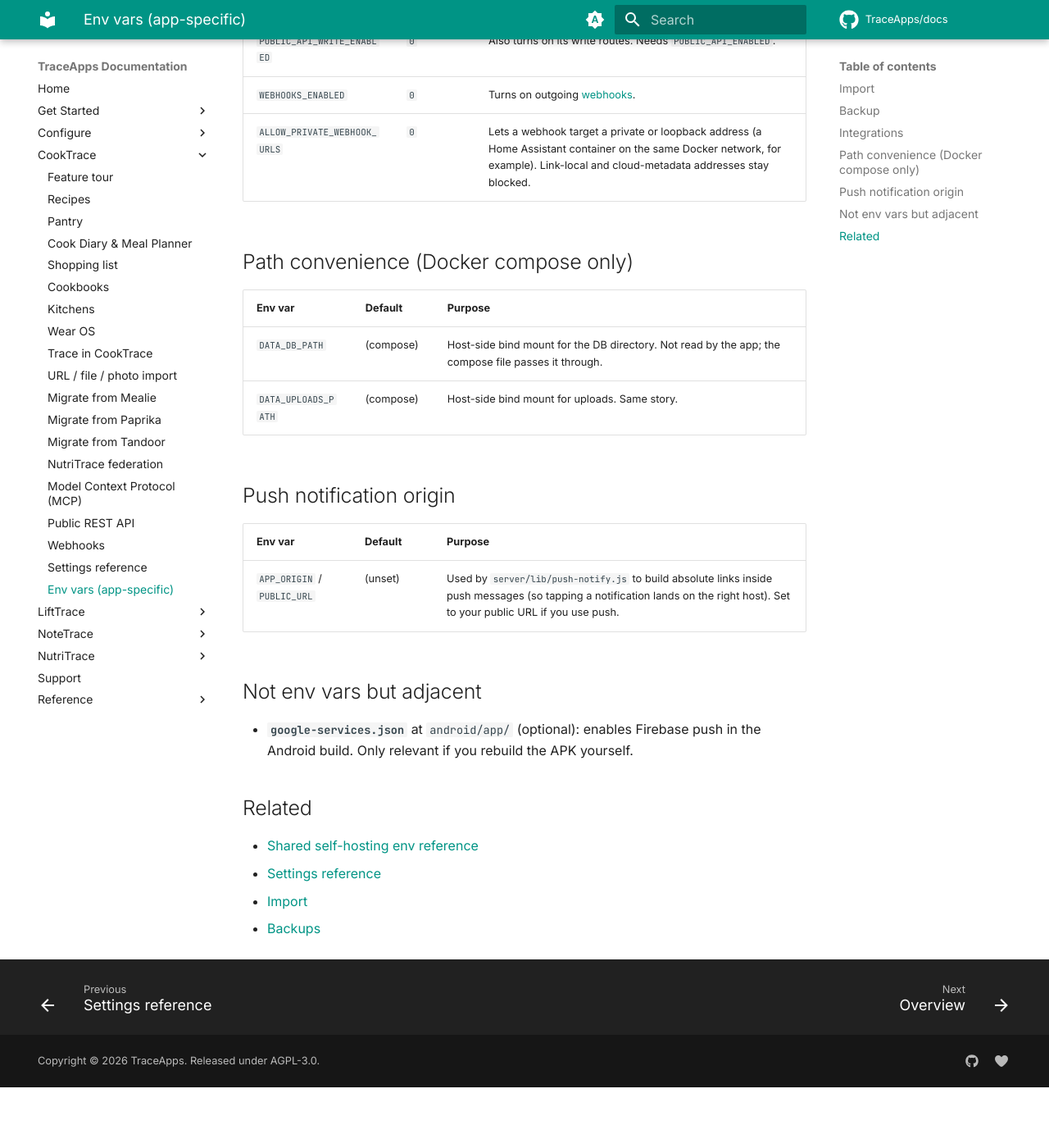
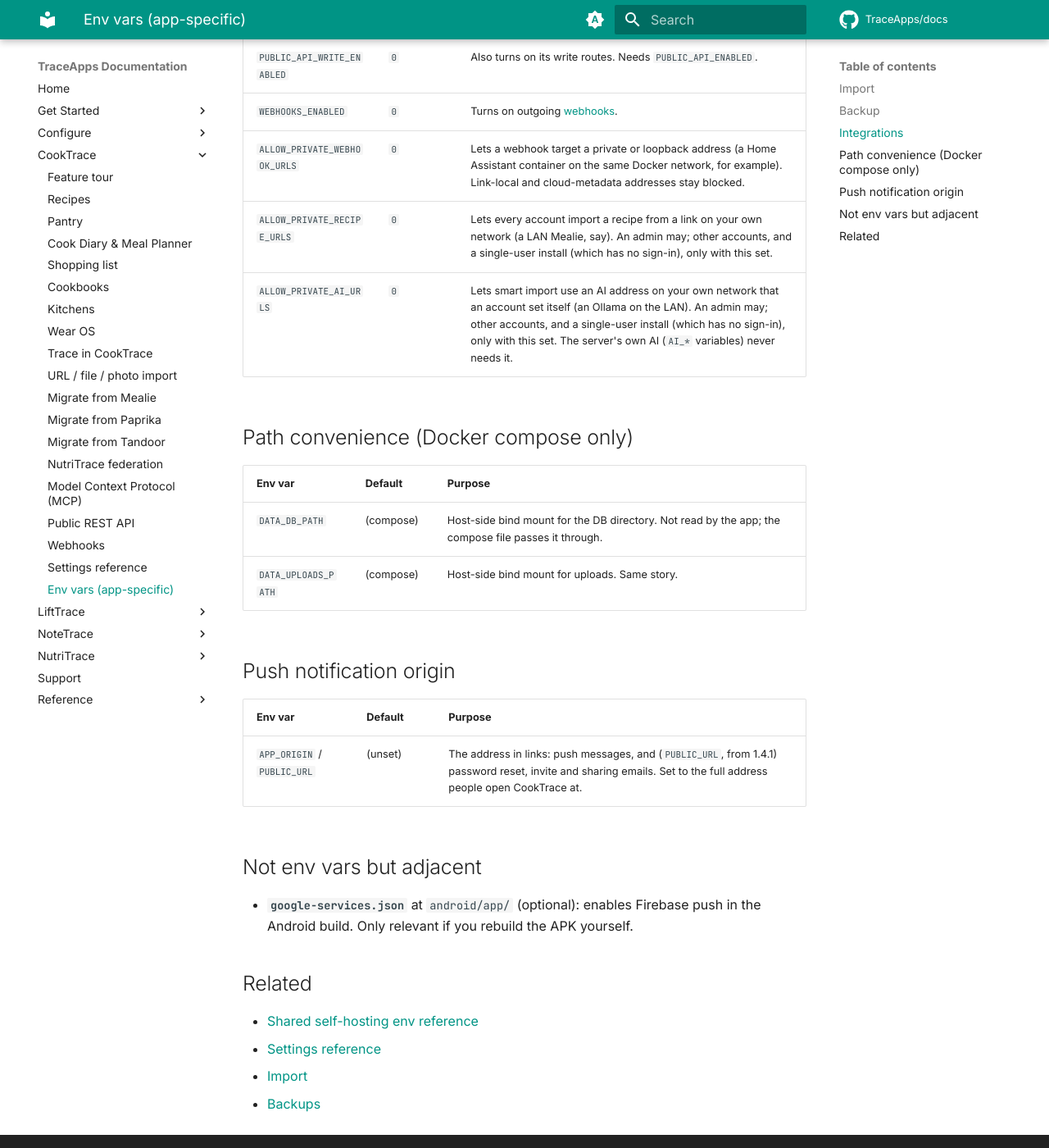
Before and after one commit to TraceApps/docs, an MkDocs documentation site: the page built from docs/cooktrace/env-vars.md, in a window 1280 px wide and 1400 px high, scrolled down 1394 px. Shown: the whole window at 82% size. Built offline with MkDocs 1.6.1 and Material for MkDocs 9.7.7, drawn with Linux system fonts in a browser that asks for light colours; comment, search, counter and statistics services are not loaded; before the commit the page ends 2720 px from its top, so only the background shows below that.

Commit message:
CookTrace 1.4.1: earlier versions of a recipe, field-by-field sync, private-address import settings, Tandoor import

```diff
--- a/docs/cooktrace/env-vars.md
+++ b/docs/cooktrace/env-vars.md
@@ -30,6 +30,8 @@ All off by default.
 | `PUBLIC_API_WRITE_ENABLED` | `0` | Also turns on its write routes. Needs `PUBLIC_API_ENABLED`. |
 | `WEBHOOKS_ENABLED` | `0` | Turns on outgoing [webhooks](webhooks.md). |
 | `ALLOW_PRIVATE_WEBHOOK_URLS` | `0` | Lets a webhook target a private or loopback address (a Home Assistant container on the same Docker network, for example). Link-local and cloud-metadata addresses stay blocked. |
+| `ALLOW_PRIVATE_RECIPE_URLS` | `0` | Lets every account import a recipe from a link on your own network (a LAN Mealie, say). An admin may; other accounts, and a single-user install (which has no sign-in), only with this set. |
+| `ALLOW_PRIVATE_AI_URLS` | `0` | Lets smart import use an AI address on your own network that an account set itself (an Ollama on the LAN). An admin may; other accounts, and a single-user install (which has no sign-in), only with this set. The server's own AI (`AI_*` variables) never needs it. |
 
 ## Path convenience (Docker compose only)
 
@@ -42,7 +44,7 @@ All off by default.
 
 | Env var | Default | Purpose |
 | --- | --- | --- |
-| `APP_ORIGIN` / `PUBLIC_URL` | (unset) | Used by `server/lib/push-notify.js` to build absolute links inside push messages (so tapping a notification lands on the right host). Set to your public URL if you use push. |
+| `APP_ORIGIN` / `PUBLIC_URL` | (unset) | The address in links: push messages, and (`PUBLIC_URL`, from 1.4.1) password reset, invite and sharing emails. Set to the full address people open CookTrace at. |
 
 ## Not env vars but adjacent
 
```
Also changed, not shown: docs/cooktrace/import.md (+3 -2 lines), docs/cooktrace/recipes.md (+6 -0 lines), docs/mobile/sync.md (+3 -0 lines).
